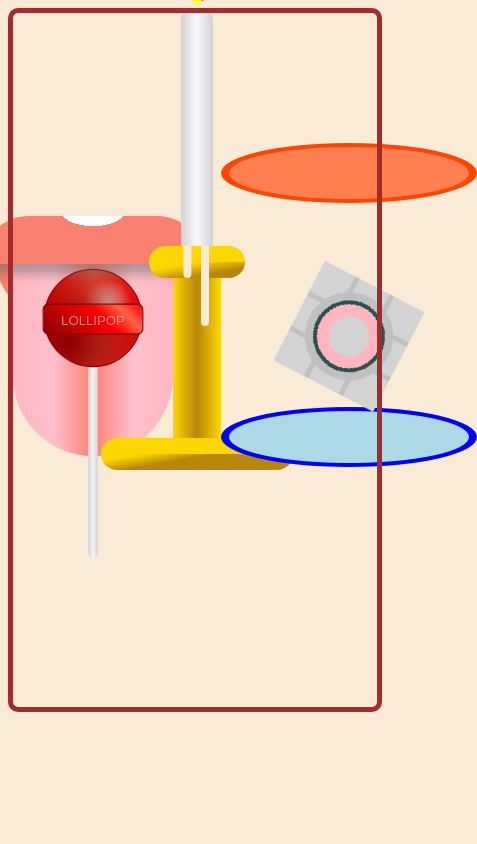
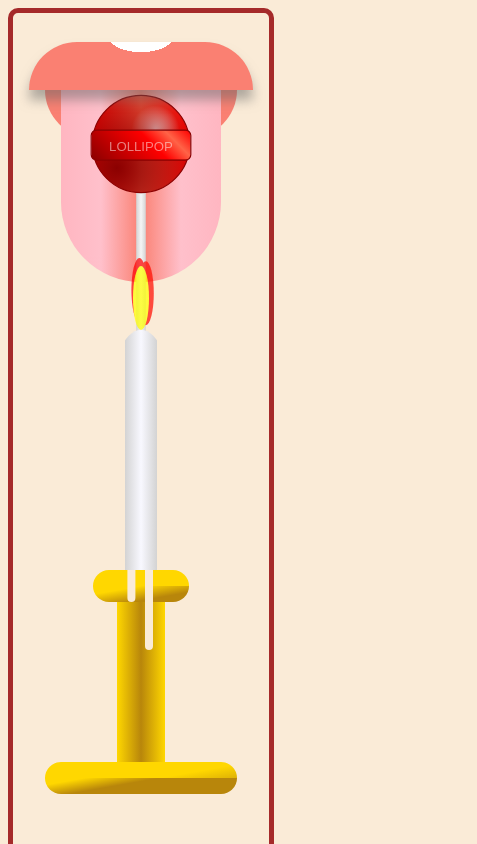
Before and after one commit to orchuk/orchuk, a plain HTML site: page index.html in a window 390 px wide. Shown: the top 844 px of the page, 477 px wide, since content can reach past the window. Drawn offline with Linux system fonts and the light colour scheme.

Commit message:
Update index.css

```diff
--- a/index.css
+++ b/index.css
@@ -29,6 +29,16 @@ body {
 }
 
 @media screen and (max-width: 786px) {
+  .container {
+    width: fit-content;
+    height: fit-content;
+    border: 5px solid brown;
+    border-radius: 10px;
+    margin: 0;
+    display: flex;
+    flex-direction: column;
+    align-items: center;
+  }
   .project {
     margin-bottom: 30%;
     flex: 100%;
```
